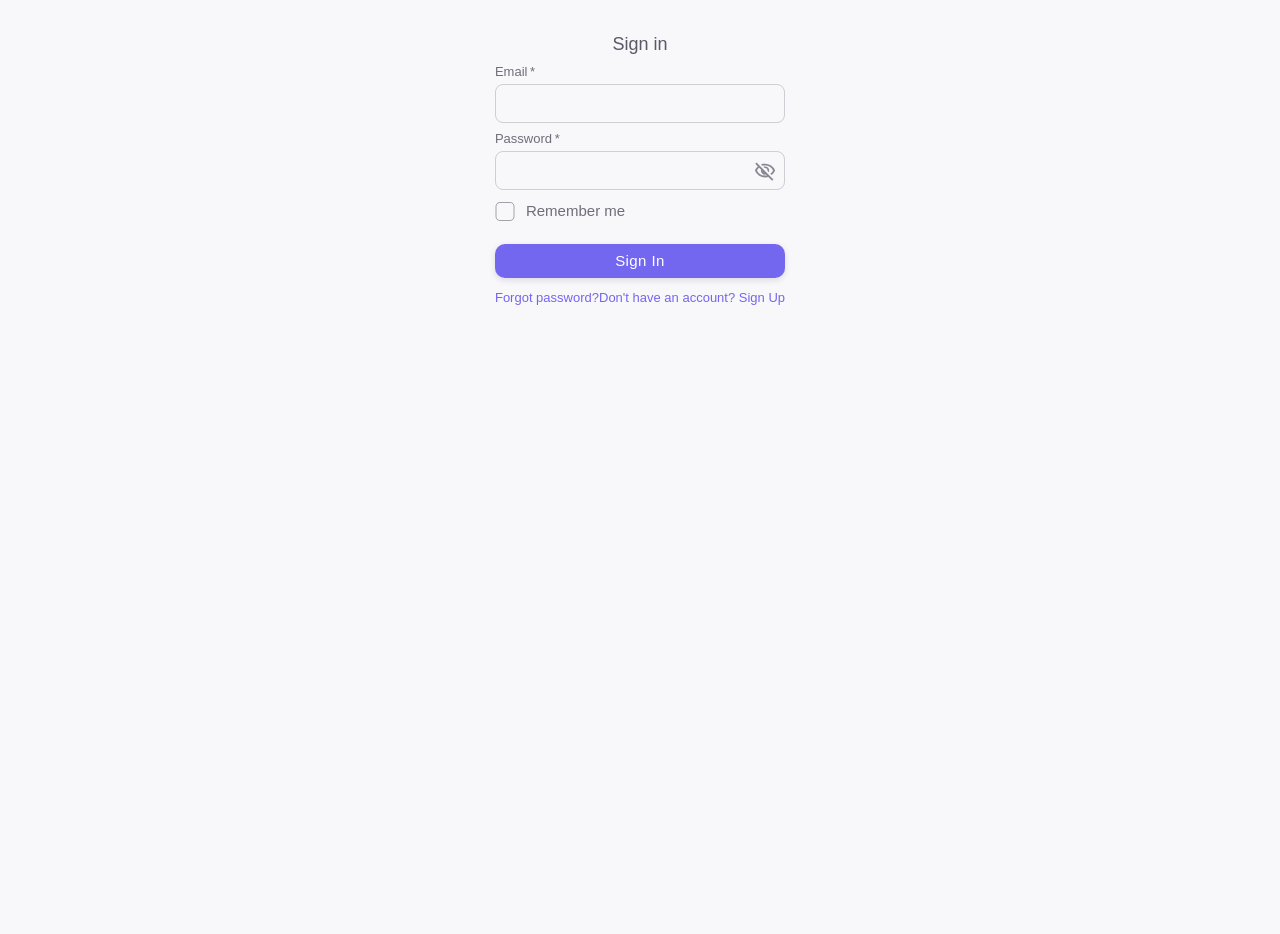
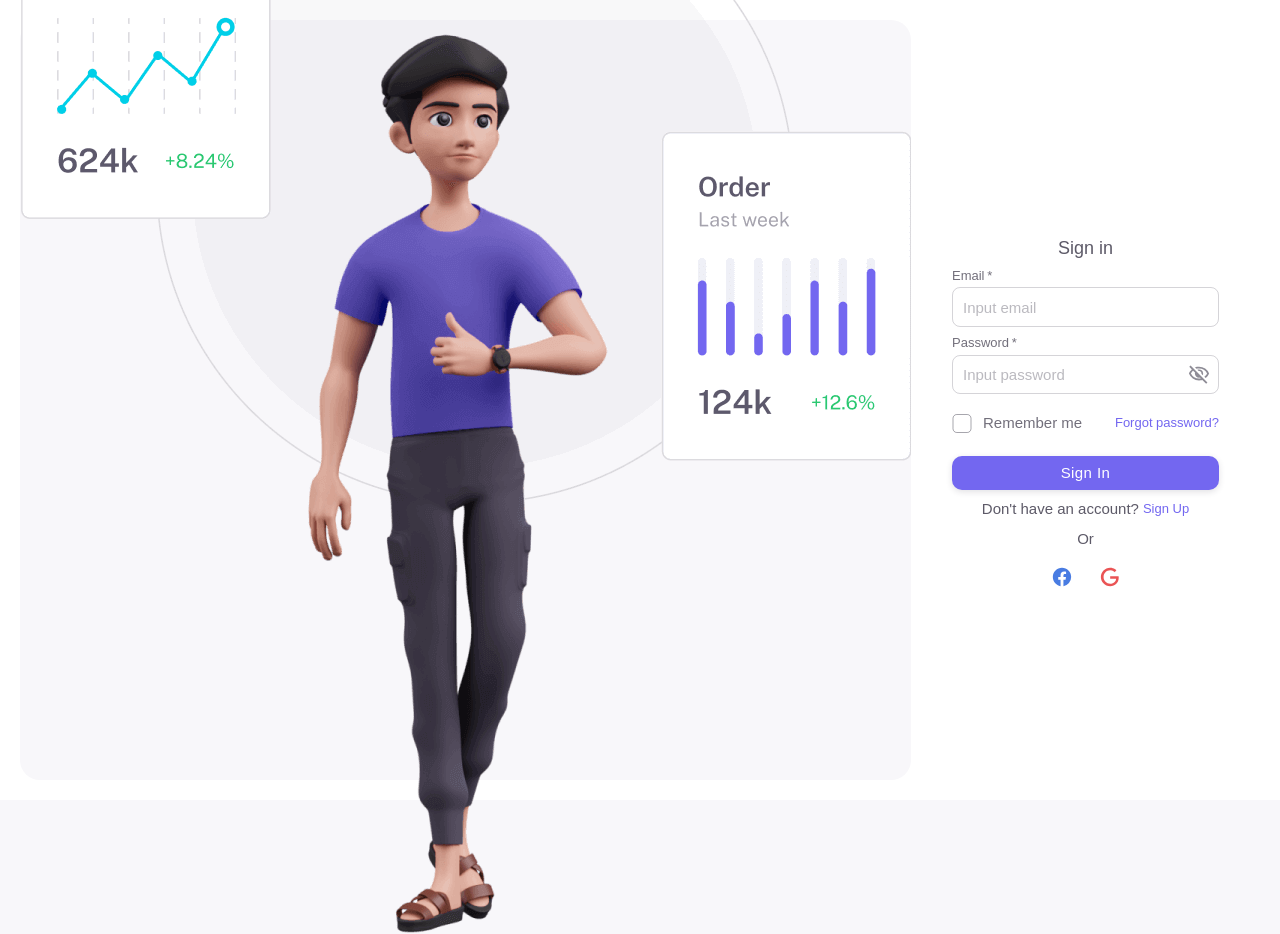
Before and after one commit to ducneuer232479/app_shop_fe, a Next.js app: page /login in a window 1280 px wide. Before the commit the page ends 800 px from the top, so only its background shows below. Built offline with nearby package versions, Linux system fonts and the light colour scheme.

Commit message:
95. Hoàn thành UI trang Login

```diff
--- a/src/components/text-field/index.tsx
+++ b/src/components/text-field/index.tsx
@@ -22,8 +22,7 @@ const TextFieldStyled = styled(TextField)<TextFieldProps>(({ theme }) => {
         display: 'none'
       },
       '.MuiInputBase-input': {
-        padding: '8px 10px',
-        color: 'red'
+        padding: '8px 10px'
       },
       '&.Mui-error': {
         borderColor: theme.palette.error.main
@@ -61,6 +60,15 @@ const TextFieldStyled = styled(TextField)<TextFieldProps>(({ theme }) => {
       '& .MuiInputAdornment-root': {
         marginTop: '0 !important'
       }
+    },
+    '& .MuiFormHelperText-root': {
+      lineHeight: 1.154,
+      margin: theme.spacing(1, 0, 0),
+      color: theme.palette.text.secondary,
+      fontSize: theme.typography.body2.fontSize,
+      '&.Mui-error': {
+        color: theme.palette.error.main
+      }
     }
   }
 })
@@ -68,7 +76,9 @@ const TextFieldStyled = styled(TextField)<TextFieldProps>(({ theme }) => {
 const CustomTextField = (props: TextFieldProps) => {
   const { size = 'small', variant = 'filled', InputLabelProps, ...rests } = props
 
-  return <TextFieldStyled size={size} variant={variant} InputLabelProps={{ ...InputLabelProps }} {...rests} />
+  return (
+    <TextFieldStyled size={size} variant={variant} InputLabelProps={{ ...InputLabelProps, shrink: true }} {...rests} />
+  )
 }
 
 export default CustomTextField
--- a/src/views/pages/login/index.tsx
+++ b/src/views/pages/login/index.tsx
@@ -1,5 +1,6 @@
 // Import Next
 import { NextPage } from 'next'
+import Image from 'next/image'
 
 // Import React
 import { useState } from 'react'
@@ -13,10 +14,10 @@ import {
   Grid,
   Link,
   Typography,
-  Container,
   CssBaseline,
   InputAdornment,
-  IconButton
+  IconButton,
+  useTheme
 } from '@mui/material'
 
 // Import component
@@ -27,13 +28,25 @@ import Icon from 'src/components/Icon'
 import { Controller, useForm } from 'react-hook-form'
 import { yupResolver } from '@hookform/resolvers/yup'
 import * as yup from 'yup'
+
+// Configs
 import { EMAIL_REG, PASSWORD_REG } from 'src/configs/regex'
+
+// Images
+import LoginDark from '/public/images/login-dark.png'
+import LoginLight from '/public/images/login-light.png'
+import GoogleSvg from '/public/svgs/google.svg'
+import FacebookSvg from '/public/svgs/facebook.svg'
 
 type TProps = {}
 
 const LoginPage: NextPage<TProps> = () => {
   // State
   const [showPassword, setShowPassword] = useState(false)
+  const [isRemember, setIsRemember] = useState(false)
+
+  // Theme
+  const theme = useTheme()
 
   const schema = yup
     .object()
@@ -64,7 +77,40 @@ const LoginPage: NextPage<TProps> = () => {
   }
 
   return (
-    <Container component='main' maxWidth='xs'>
+    <Box
+      sx={{
+        height: '100vh',
+        width: '100vw',
+        backgroundColor: theme.palette.background.paper,
+        display: 'flex',
+        alignItems: 'center',
+        padding: '20px'
+      }}
+    >
+      <Box
+        display={{
+          sm: 'flex',
+          xs: 'none'
+        }}
+        sx={{
+          alignItems: 'center',
+          justifyContent: 'center',
+          borderRadius: '20px',
+          backgroundColor: theme.palette.customColors.bodyBg,
+          height: '100%',
+          minWidth: '50vw'
+        }}
+      >
+        <Image
+          src={LoginLight}
+          alt='Login image'
+          style={{
+            height: 'auto',
+            width: 'auto'
+          }}
+        />
+      </Box>
+      <Box sx={{ display: 'flex', alignItems: 'center', justifyContent: 'center', flex: 1 }}>
         <CssBaseline />
         <Box
           sx={{
@@ -138,25 +184,71 @@ const LoginPage: NextPage<TProps> = () => {
               />
             </Box>
 
-          <FormControlLabel control={<Checkbox value='remember' color='primary' />} label='Remember me' />
+            <Box sx={{ mt: 2, display: 'flex', alignItems: 'center', justifyContent: 'space-between' }}>
+              <FormControlLabel
+                control={
+                  <Checkbox
+                    name='rememberMe'
+                    checked={isRemember}
+                    onChange={e => setIsRemember(e.target.checked)}
+                    color='primary'
+                  />
+                }
+                label='Remember me'
+              />
+              <Link href='#' variant='body2'>
+                Forgot password?
+              </Link>
+            </Box>
+
             <Button type='submit' fullWidth variant='contained' sx={{ mt: 3, mb: 2 }}>
               Sign In
             </Button>
-          <Grid container>
-            <Grid item xs>
+            <Box sx={{ display: 'flex', alignItems: 'center', justifyContent: 'center', gap: '4px' }}>
+              <Typography>Don't have an account?</Typography>
               <Link href='#' variant='body2'>
-                Forgot password?
+                Sign Up
               </Link>
-            </Grid>
-            <Grid item>
-              <Link href='#' variant='body2'>
-                Don't have an account? Sign Up
-              </Link>
-            </Grid>
-          </Grid>
+            </Box>
+            <Typography sx={{ textAlign: 'center', mt: 2, mb: 2 }}>Or</Typography>
+            <Box sx={{ display: 'flex', alignItems: 'center', justifyContent: 'center', gap: '10px' }}>
+              <IconButton sx={{ color: '#497ce2' }}>
+                <svg
+                  xmlns='http://www.w3.org/2000/svg'
+                  role='img'
+                  font-size='1.375rem'
+                  className='iconify iconify--mdi'
+                  width='1em'
+                  height='1em'
+                  viewBox='0 0 24 24'
+                >
+                  <path
+                    fill='currentColor'
+                    d='M12 2.04c-5.5 0-10 4.49-10 10.02c0 5 3.66 9.15 8.44 9.9v-7H7.9v-2.9h2.54V9.85c0-2.51 1.49-3.89 3.78-3.89c1.09 0 2.23.19 2.23.19v2.47h-1.26c-1.24 0-1.63.77-1.63 1.56v1.88h2.78l-.45 2.9h-2.33v7a10 10 0 0 0 8.44-9.9c0-5.53-4.5-10.02-10-10.02Z'
+                  ></path>
+                </svg>
+              </IconButton>
+              <IconButton sx={{ color: theme.palette.error.main }}>
+                <svg
+                  xmlns='http://www.w3.org/2000/svg'
+                  role='img'
+                  font-size='1.375rem'
+                  className='iconify iconify--mdi'
+                  width='1em'
+                  height='1em'
+                  viewBox='0 0 24 24'
+                >
+                  <path
+                    fill='currentColor'
+                    d='M21.35 11.1h-9.17v2.73h6.51c-.33 3.81-3.5 5.44-6.5 5.44C8.36 19.27 5 16.25 5 12c0-4.1 3.2-7.27 7.2-7.27c3.09 0 4.9 1.97 4.9 1.97L19 4.72S16.56 2 12.1 2C6.42 2 2.03 6.8 2.03 12c0 5.05 4.13 10 10.22 10c5.35 0 9.25-3.67 9.25-9.09c0-1.15-.15-1.81-.15-1.81Z'
+                  ></path>
+                </svg>
+              </IconButton>
+            </Box>
           </form>
         </Box>
-    </Container>
+      </Box>
+    </Box>
   )
 }
 
```
Lines whose indentation alone changed are shown as unchanged.
